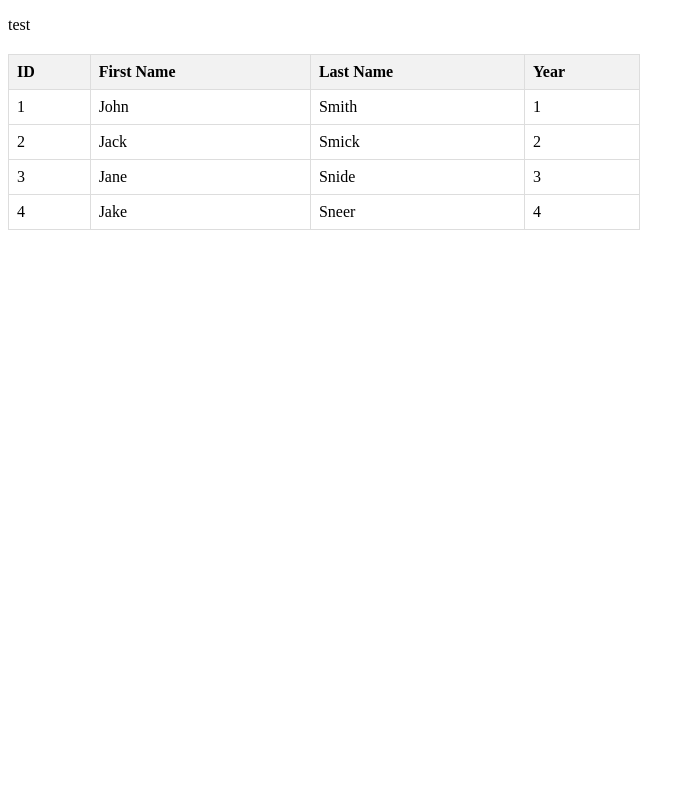
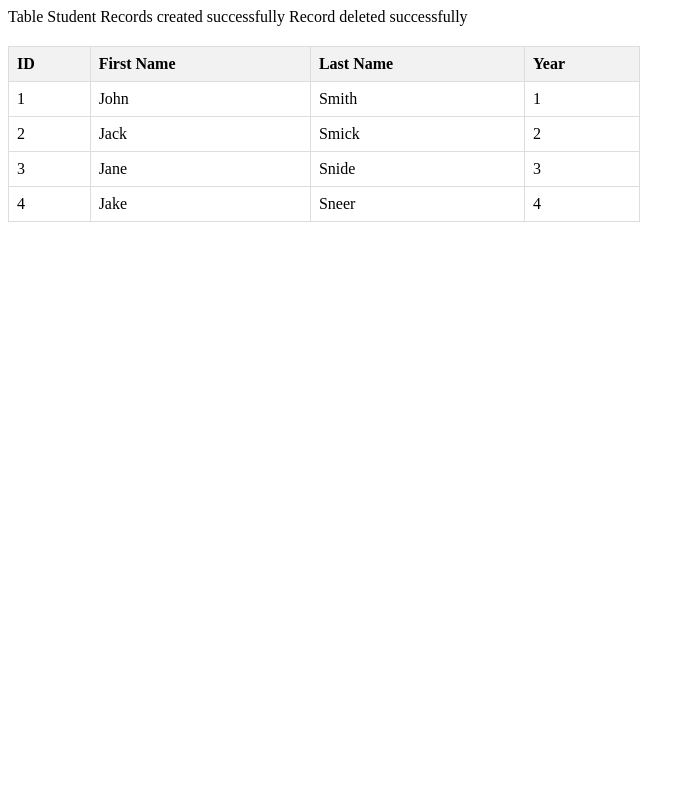
Before and after one commit to andrearcaina/CPS630-Labs, a PHP site: page / in a window 1280 px wide. Shown: the whole page, without its empty margins (0-695 px from the left). Run offline with PHP 8.4, Linux system fonts and the light colour scheme; data comes from the database, SQL or seed files in the repository.

Commit message:
finished part 2

```diff
--- a/lab02/part2/index.php
+++ b/lab02/part2/index.php
@@ -9,9 +9,48 @@ if ($conn->connect_error) {
     die("Connection failed: " . $conn->connect_error);
 }
 
-// query to select data from table
+$sql = "CREATE TABLE IF NOT EXISTS StRec (
+    id INT(6) UNSIGNED AUTO_INCREMENT PRIMARY KEY,
+    firstName VARCHAR(30) NOT NULL,
+    lastName VARCHAR(30) NOT NULL,
+    year INT(4)
+)";
+
+if (mysqli_query($conn, $sql)) {
+    echo "Table Student Records created successfully";
+} else {
+    echo "Error creating table: " . mysqli_error($conn);
+}
+
+$sql = "SELECT COUNT(*) as count FROM StRec";
+$result = mysqli_query($conn, $sql);
+$row = $result->fetch_assoc();
+
+if ($row["count"] == 0) {
+    $sql = "INSERT INTO StRec (firstName, lastName, year)
+            VALUES
+                ('John', 'Smith', 1),
+                ('Jack', 'Smick', 2),
+                ('Jane', 'Snide', 3),
+                ('Jake', 'Sneer', 4),
+                ('Jace', 'Smeek', 5)";
+
+    if (mysqli_query($conn, $sql) === TRUE) {
+        echo "New record created successfully";
+    } else {
+        echo "Error: " . $sql . "<br>" . mysqli_error($conn);
+    }
+}
+
+$sql = "DELETE FROM StRec WHERE id=5";
+if (mysqli_query($conn, $sql) === TRUE) {
+    echo "\nRecord deleted successfully";
+} else {
+    echo "Error deleting record: " . mysqli_error($conn);
+}
+
 $sql = "SELECT id, firstName, lastName, year FROM StRec";
-$result = $conn->query($sql);
+$result = mysqli_query($conn, $sql);
 
 ?>
 
@@ -24,7 +63,6 @@ $result = $conn->query($sql);
     <link rel="stylesheet" type="text/css" href="styles.css">
 </head>
 <body>
-    <p> test </p>
     <table>
         <tr>
             <th>ID</th>
@@ -35,7 +73,6 @@ $result = $conn->query($sql);
 
         <?php
         if ($result->num_rows > 0) {
-            // output data of each row
             while($row = $result->fetch_assoc()) {
                 echo "<tr>";
                 echo "<td>" . $row["id"]. "</td>";
@@ -47,7 +84,7 @@ $result = $conn->query($sql);
         } else {
             echo "<tr><td colspan='4'>0 results</td></tr>";
         }
-        $conn->close();
+        mysqli_close($conn);
         ?>
     </table>
 </body>
```
